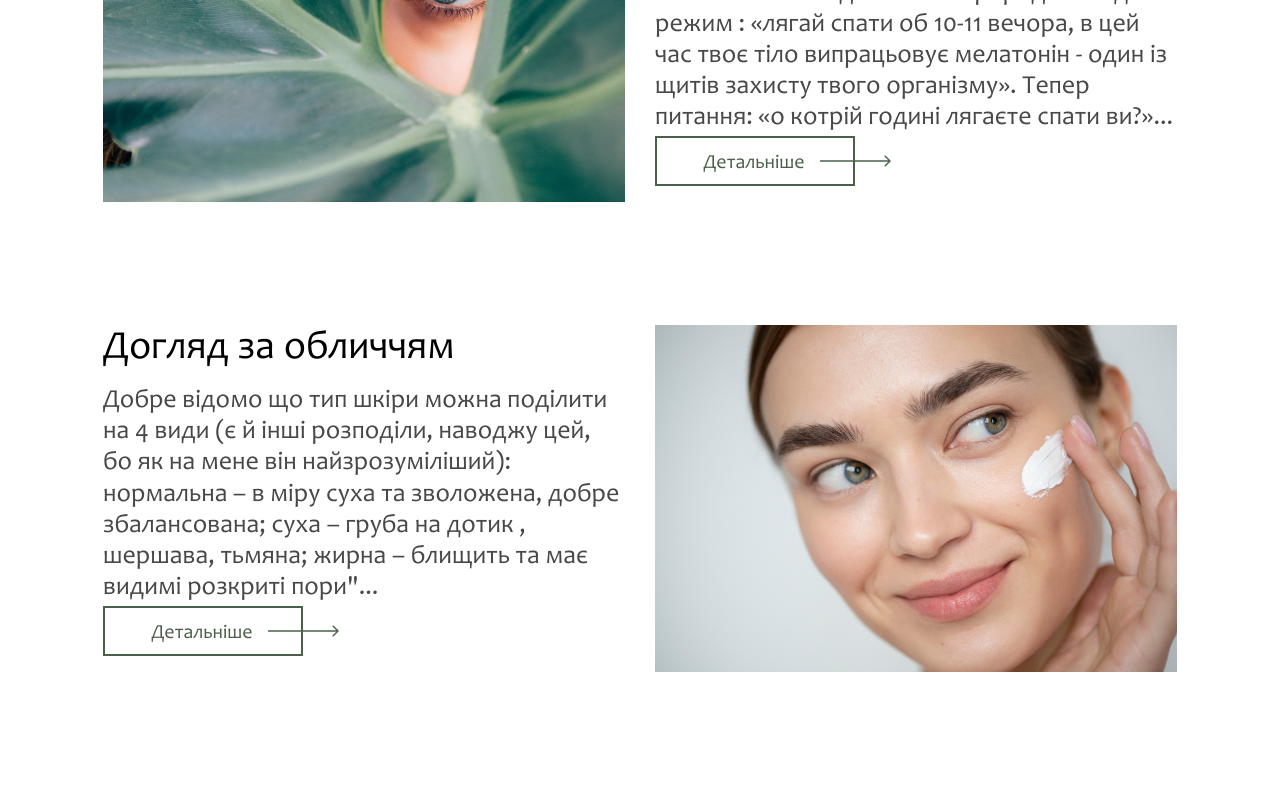
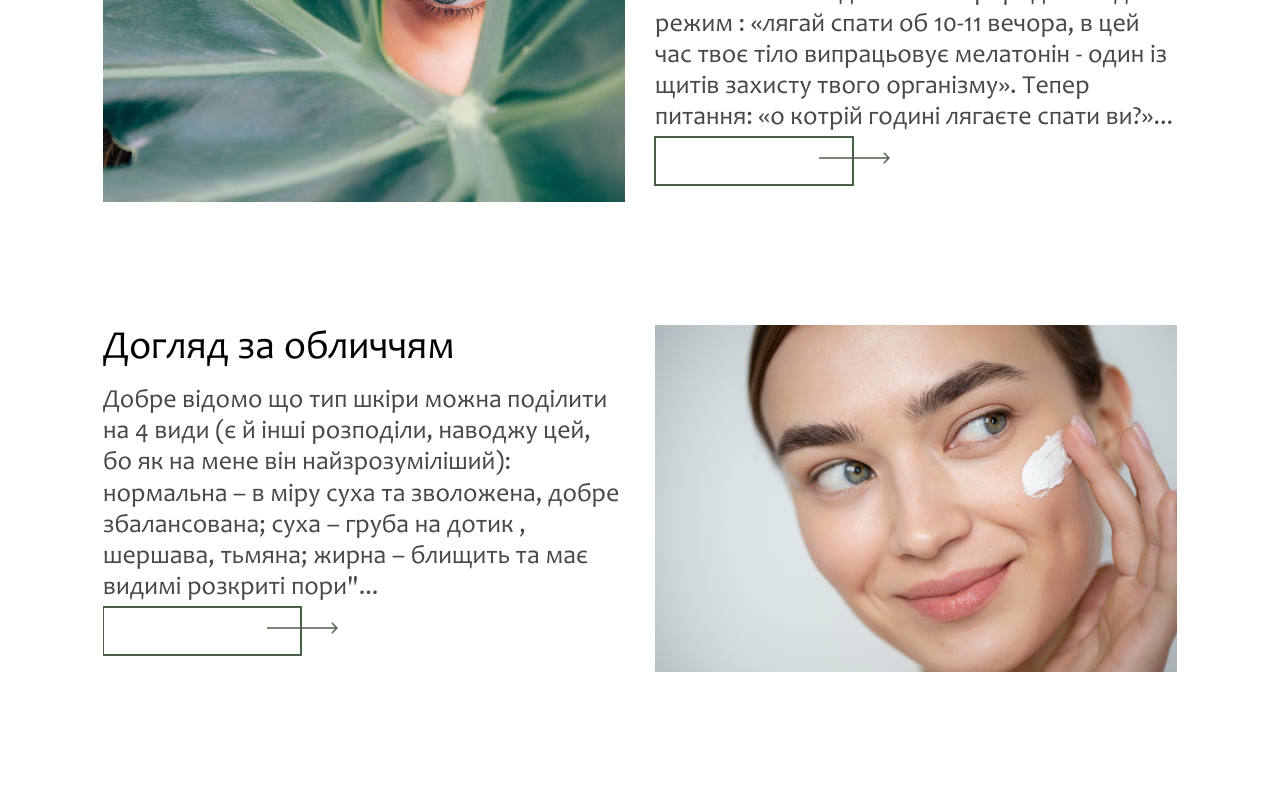
Before and after one commit to biryukov-m/aethetics, a React (Create React App) app: page / in a window 1280 px wide. Shown: the part 1620-2420 px from the top of the page. Built offline with nearby package versions, Linux system fonts and the light colour scheme.

Commit message:
ref: Remove unnecessary component btn

```diff
--- a/src/modules/blog/pages/blog-feed/BlogFeedArticle.tsx
+++ b/src/modules/blog/pages/blog-feed/BlogFeedArticle.tsx
@@ -1,5 +1,6 @@
 import React from 'react';
-import ButtonArrowRight from '../../../common/buttonArrowRight/ButtonArrowRight';
+import { Link } from 'react-router-dom';
+import { ButtonArrowRight as StyledButtonArrowRight } from '../../../common/button/button.styled';
 
 type Props = {
   id: string;
@@ -16,7 +17,9 @@ const BlogFeedArticle: React.FC<Props> = ({ id, imageUrl, header, text }) => (
       <h3>{header}</h3>
       {text}
       <div className="button-show-details">
-        <ButtonArrowRight text="Детальніше" path={`/blog/${id}`} />
+        <StyledButtonArrowRight>
+          <Link to={`/blog/${id}`} />
+        </StyledButtonArrowRight>
       </div>
     </div>
   </article>
--- a/src/modules/common/buttonArrowRight/ButtonArrowRight.tsx
+++ /dev/null
@@ -1,21 +0,0 @@
-import React from 'react';
-import { Link, To } from 'react-router-dom';
-
-type Props = {
-  path?: To;
-  text: string;
-};
-
-const ButtonArrowRight: React.FC<Props> = ({ path, text }) => (
-  <button type="button" className="btn-arrow-right">
-    {path ? (
-      <Link to={path}>
-        <span>{text}</span>
-      </Link>
-    ) : (
-      <span>{text}</span>
-    )}
-  </button>
-);
-
-export default ButtonArrowRight;
```
